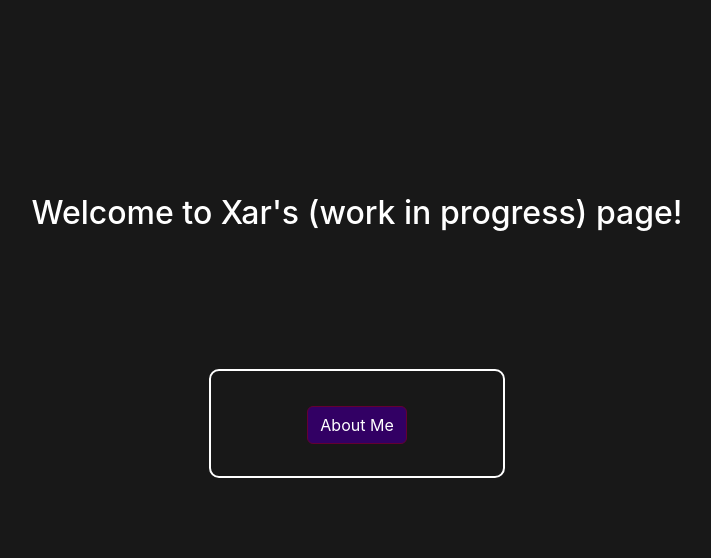
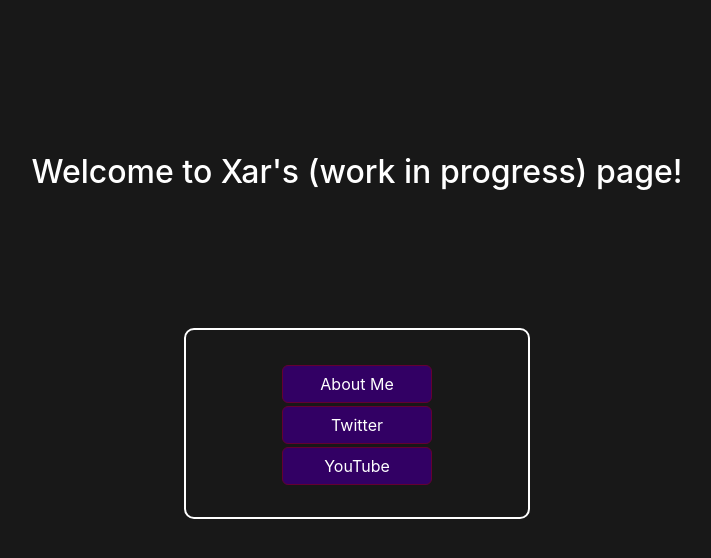
Before and after one commit to Xarizzar/xarizzar.github.io, a React (Create React App) app: page / in a window 1280 px wide. Shown: the top 558 px of the page, without its empty margins (283-994 px from the left). Built offline with nearby package versions, Linux system fonts and the light colour scheme; the HTML template or start-up script is replaced by a standard one.

Commit message:
Added Twitter and YouTube links and fixed btn width

```diff
--- a/src/App.css
+++ b/src/App.css
@@ -16,6 +16,7 @@
 .hpbutton {
   background-color: #320064 !important;
   border-color: #640033 !important;
+  min-width: 150px;
 }
 
 .hpbutton:hover {
--- a/src/App.js
+++ b/src/App.js
@@ -7,7 +7,7 @@ function App() {
     <div className="App">
       <div className="App-body">
         <h2>Welcome to Xar's (work in progress) page!</h2>
-        <div className='buttons-list'>
+        <div className='buttons-list d-flex flex-column'>
           <HomePageButtons />
         </div>
       </div>
--- a/src/components/buttons/homePageButton.jsx
+++ b/src/components/buttons/homePageButton.jsx
@@ -3,11 +3,16 @@ import React, { Component } from 'react';
 
 class HomePageButton extends Component {
     state = {
-        buttonText: this.props.buttonText
+        buttonText: this.props.buttonText,
+        hrefUrl: this.props.hrefUrl
     };
 
     render() {
-        return (<button className='btn btn-primary hpbutton'>{this.state.buttonText}</button>);
+        return (
+            <a href={this.state.hrefUrl}>
+                <button className='btn btn-primary hpbutton'>{this.state.buttonText}</button>
+            </a>
+        );
     }
 }
 
--- a/src/components/buttons/homePageButtons.jsx
+++ b/src/components/buttons/homePageButtons.jsx
@@ -3,15 +3,17 @@ import HomePageButton from './homePageButton';
 
 class HomePageButtons extends Component {
     state = { buttons: [
-        { id: "about", buttonText: "About Me" }
+        { id: "about", buttonText: "About Me", hrefUrl: "#" },
+        { id: "twitter", buttonText: "Twitter", hrefUrl: "https://twitter.com/xarizzar" },
+        { id: "youtube", buttonText: "YouTube", hrefUrl: "https://www.youtube.com/channel/UC4iP3qGpEFY-YP9ZsL1ofGA" }
     ] }
     render() {
         return (
-            <div>
+            <React.Fragment>
                 {this.state.buttons.map(button => (
-                    <HomePageButton id={ button.id } buttonText={ button.buttonText } />
+                    <HomePageButton id={ button.id } buttonText={ button.buttonText } hrefUrl={ button.hrefUrl } />
                 ))}
-            </div>
+            </React.Fragment>
         );
     }
 }
```
